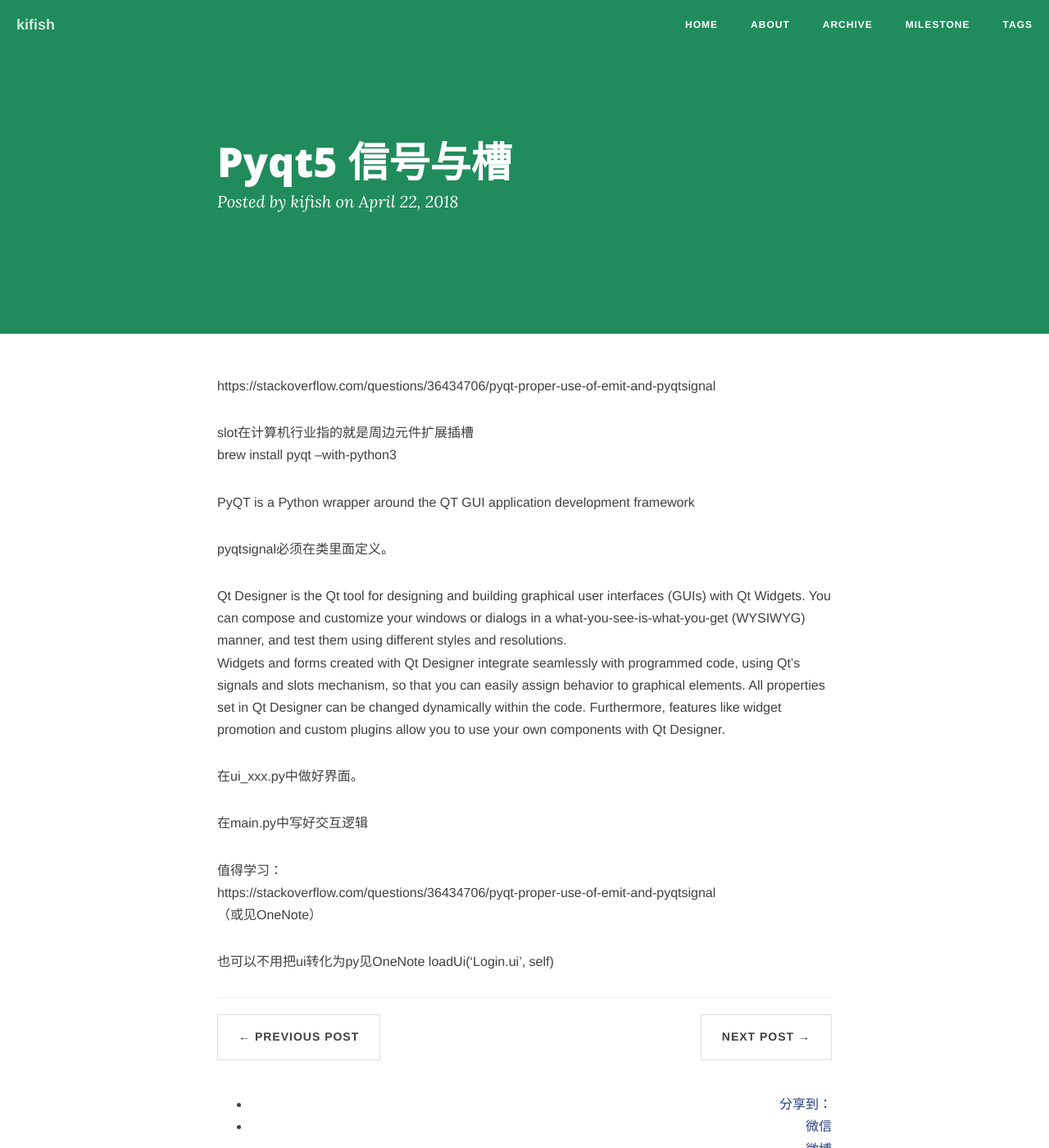
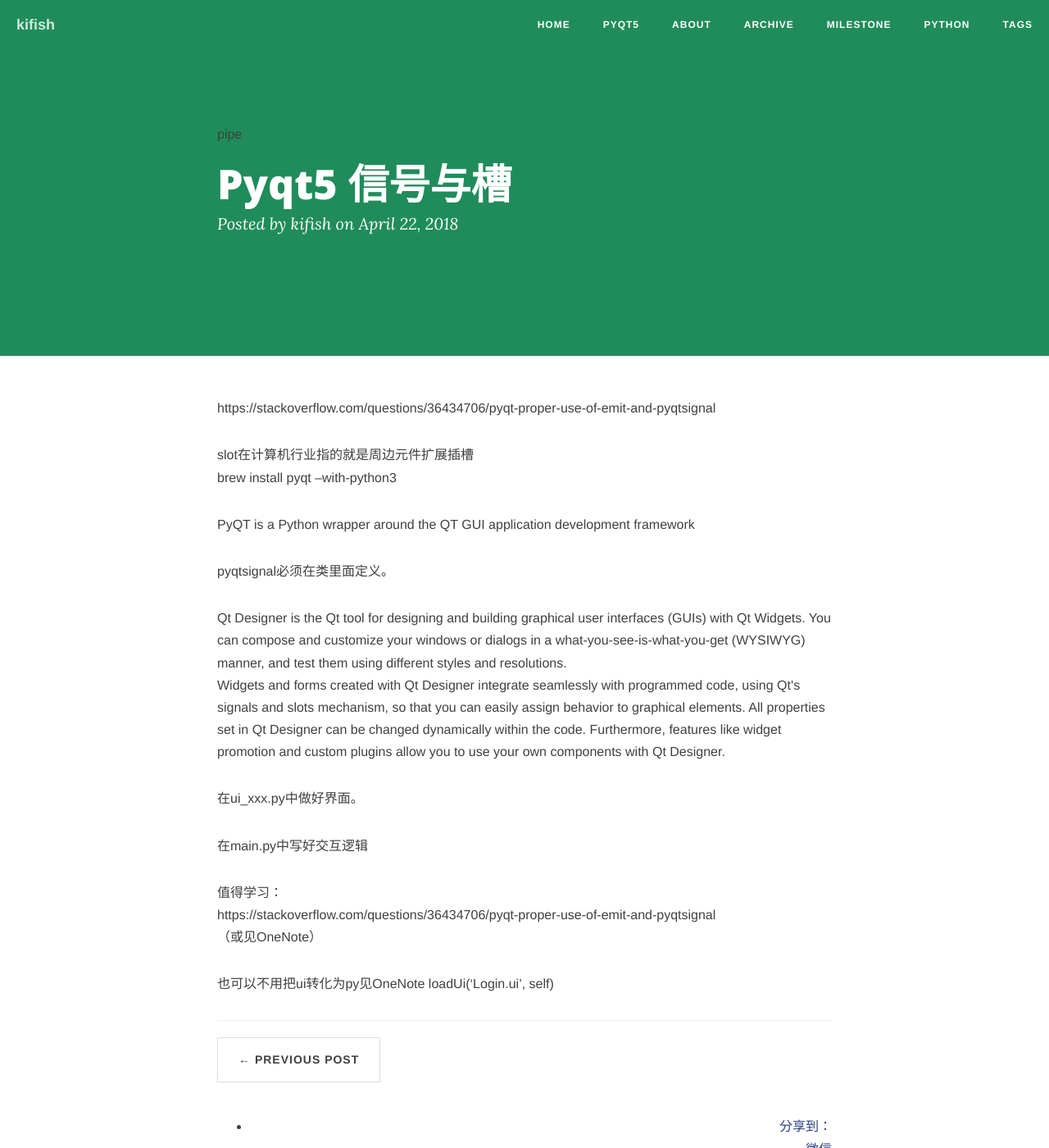
Before and after one commit to kifish/kifish.github.io, a Jekyll site: the page built from _posts/2018-04-22-pyqt5-信号与槽.md, in a window 1280 px wide and 1400 px high. Shown: the whole window at 82% size. Built offline with Jekyll 4.4.1, drawn with Linux system fonts in a browser that asks for light colours; nearby versions of some CDN libraries; comment, search, counter and statistics services are not loaded.

Commit message:
add category

```diff
--- a/_posts/2018-04-22-pyqt5-信号与槽.md
+++ b/_posts/2018-04-22-pyqt5-信号与槽.md
@@ -1,3 +1,10 @@
+---
+layout: post
+category: [ python, PyQt5 ]
+tags: pipe
+
+---
+
 https://stackoverflow.com/questions/36434706/pyqt-proper-use-of-emit-and-pyqtsignal
 
 slot在计算机行业指的就是周边元件扩展插槽
--- /dev/null
+++ b/category/PyQt5.html
@@ -0,0 +1,5 @@
+---
+layout: category
+title: PyQt5
+category: PyQt5
+---
--- /dev/null
+++ b/category/python.html
@@ -0,0 +1,5 @@
+---
+layout: category
+title: python
+category: python
+---
```
Also changed, not shown: _layouts/category.html (added, +9 -0 lines), _posts/2018-04-23-实时获取terminal的输出.md (+1 -0 lines).
